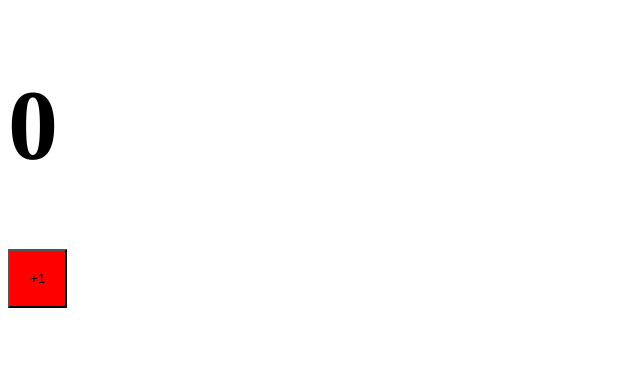
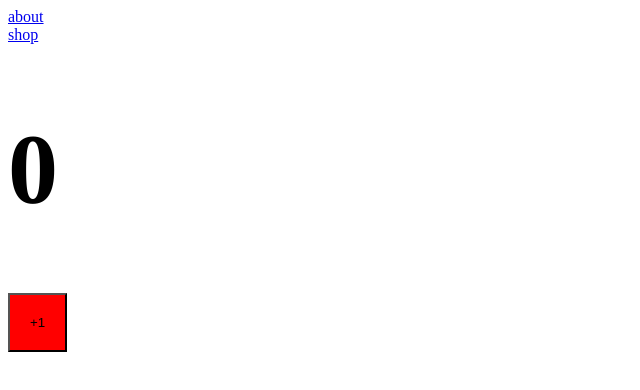
Before and after one commit to Kupl91/webpack-course, a React app: page / in a window 1280 px wide. Shown: the top 390 px of the page, without its empty margins (0-640 px from the left). Built offline with nearby package versions, Linux system fonts and the light colour scheme.

Commit message:
import { Outlet, Link } from 'react-router-dom'

```diff
--- a/src/components/App.tsx
+++ b/src/components/App.tsx
@@ -1,5 +1,7 @@
 import React, { useState } from 'react'
 import classes from './App.module.scss'
+import { Outlet, Link } from 'react-router-dom';
+
 
 const App = () => {
     const [count, setCount] = useState<number>(0)
@@ -7,8 +9,12 @@ const App = () => {
     const increment = () => setCount(prev => prev + 1)
   return (
     <div>
+      <Link to ={'/about'}>about</Link>
+      <br/>
+      <Link to ={'/shop'}>shop</Link>
         <h1 className={classes.value}>{count}</h1>
         <button className={classes.button} onClick={increment}>+1</button>
+        <Outlet/>
     </div>
   )
 }
```
Also changed, not shown: package.json (+4 -4 lines), 1 other file (tests, documents, lock files or other folders).
